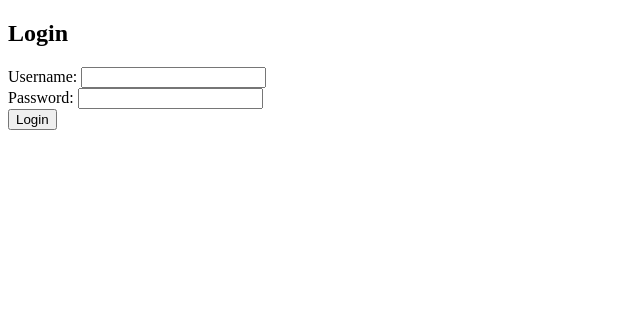
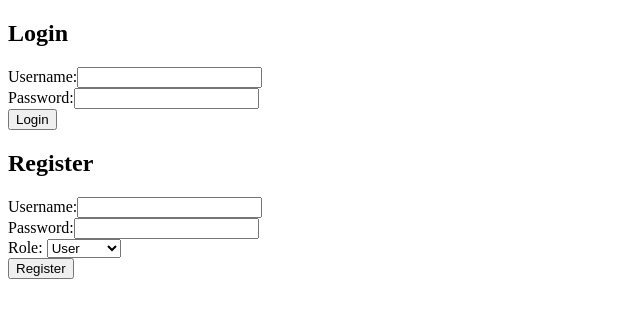
Before and after one commit to ira-slr/G9-3CSB_SimpleLibraryManagementSystem, a PHP site: page /login.php in a window 1280 px wide. Shown: the top 318 px of the page, without its empty margins (0-640 px from the left). Run offline with PHP 8.4, Linux system fonts and the light colour scheme; data that the repository does not hold is empty.

Commit message:
Made some changes in the librian.php and login.php files.

```diff
--- a/src/login.php
+++ b/src/login.php
@@ -2,13 +2,25 @@
 session_start();
 include 'config/database.php';
 
-if ($_SERVER['REQUEST_METHOD'] == 'POST') {
+if (isset($_POST['register'])) {
+    $username = $_POST['username'];
+    $password = $_POST['password'];
+    $role = $_POST['role'];
+
+    $check = $conn->query("SELECT * FROM users WHERE username='$username'");
+    if ($check->num_rows > 0) {
+        $reg_error = "Username already exists!";
+    } else {
+        $conn->query("INSERT INTO users (username, password, role) VALUES ('$username','$password','$role')");
+        $reg_success = "Registration successful! You can now log in.";
+    }
+}
+
+if (isset($_POST['login'])) {
     $username = $_POST['username'];
     $password = $_POST['password'];
 
-    $query = "SELECT * FROM users WHERE username='$username' AND password='$password'";
-    $result = $conn->query($query);
-
+    $result = $conn->query("SELECT * FROM users WHERE username='$username' AND password='$password'");
     if ($result->num_rows == 1) {
         $user = $result->fetch_assoc();
         $_SESSION['username'] = $user['username'];
@@ -17,11 +29,11 @@ if ($_SERVER['REQUEST_METHOD'] == 'POST') {
         if ($user['role'] == 'librarian') {
             header("Location: librarian.php");
         } else {
-            header("Location: user.php"); // optional
+            header("Location: user.php");
         }
         exit;
     } else {
-        $error = "Invalid username or password!";
+        $login_error = "Invalid username or password!";
     }
 }
 ?>
@@ -29,17 +41,29 @@ if ($_SERVER['REQUEST_METHOD'] == 'POST') {
 <!DOCTYPE html>
 <html>
     <head>
-    <title>Login</title>
+        <title>Login / Register</title>
     </head>
     <body>
         <h2>Login</h2>
         <form method="POST" action="">
-        <label>Username:</label>
-        <input type="text" name="username" required><br>
-        <label>Password:</label>
-        <input type="text" name="password" required><br>
-        <button type="submit">Login</button>
+            <label>Username:</label><input type="text" name="username" required><br>
+            <label>Password:</label><input type="text" name="password" required><br>
+            <button type="submit" name="login">Login</button>
         </form>
-    <?php if(isset($error)) echo "<p style='color:red;'>$error</p>"; ?>
+        <?php if(isset($login_error)) echo "<p style='color:red;'>$login_error</p>"; ?>
+
+        <h2>Register</h2>
+        <form method="POST" action="">
+            <label>Username:</label><input type="text" name="username" required><br>
+            <label>Password:</label><input type="text" name="password" required><br>
+            <label>Role:</label>
+            <select name="role">
+                <option value="user">User</option>
+                <option value="librarian">Librarian</option>
+            </select><br>
+            <button type="submit" name="register">Register</button>
+        </form>
+        <?php if(isset($reg_error)) echo "<p style='color:red;'>$reg_error</p>"; ?>
+        <?php if(isset($reg_success)) echo "<p style='color:green;'>$reg_success</p>"; ?>
     </body>
 </html>
```
Also changed, not shown: src/librarian.php (+12 -8 lines). Lines whose indentation alone changed are shown as unchanged.
